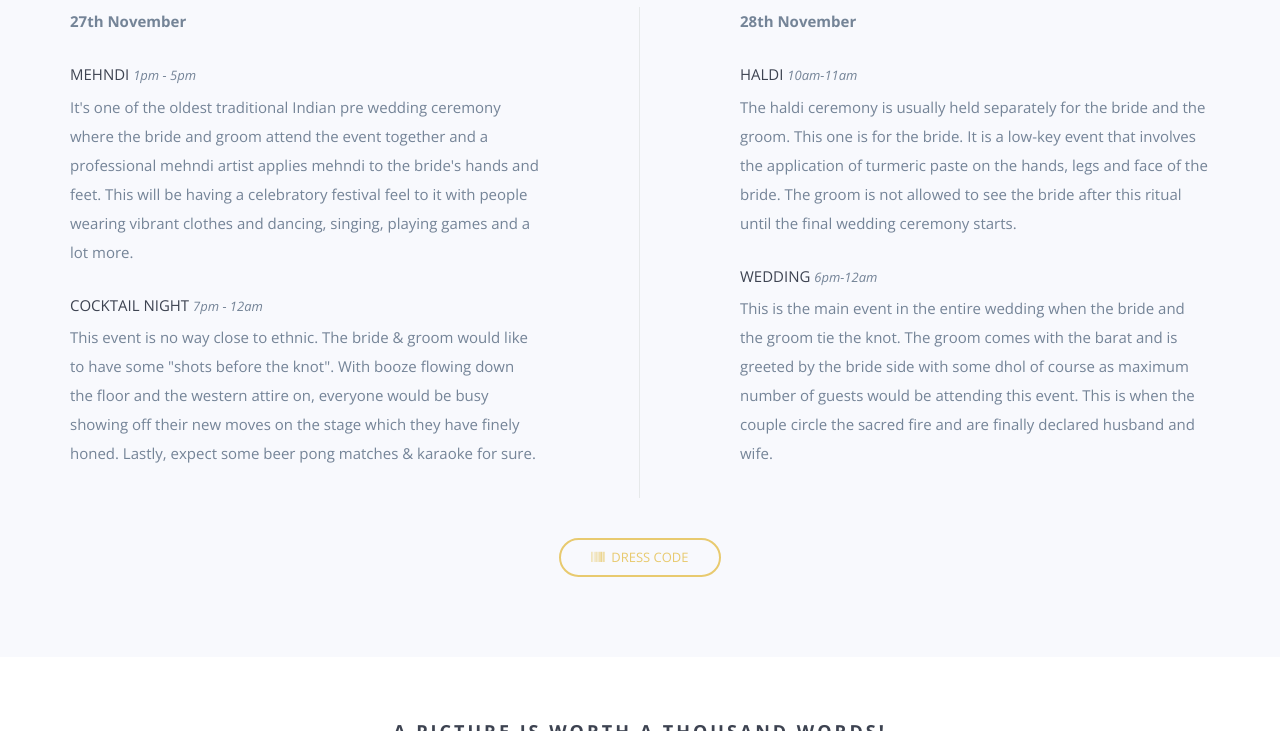
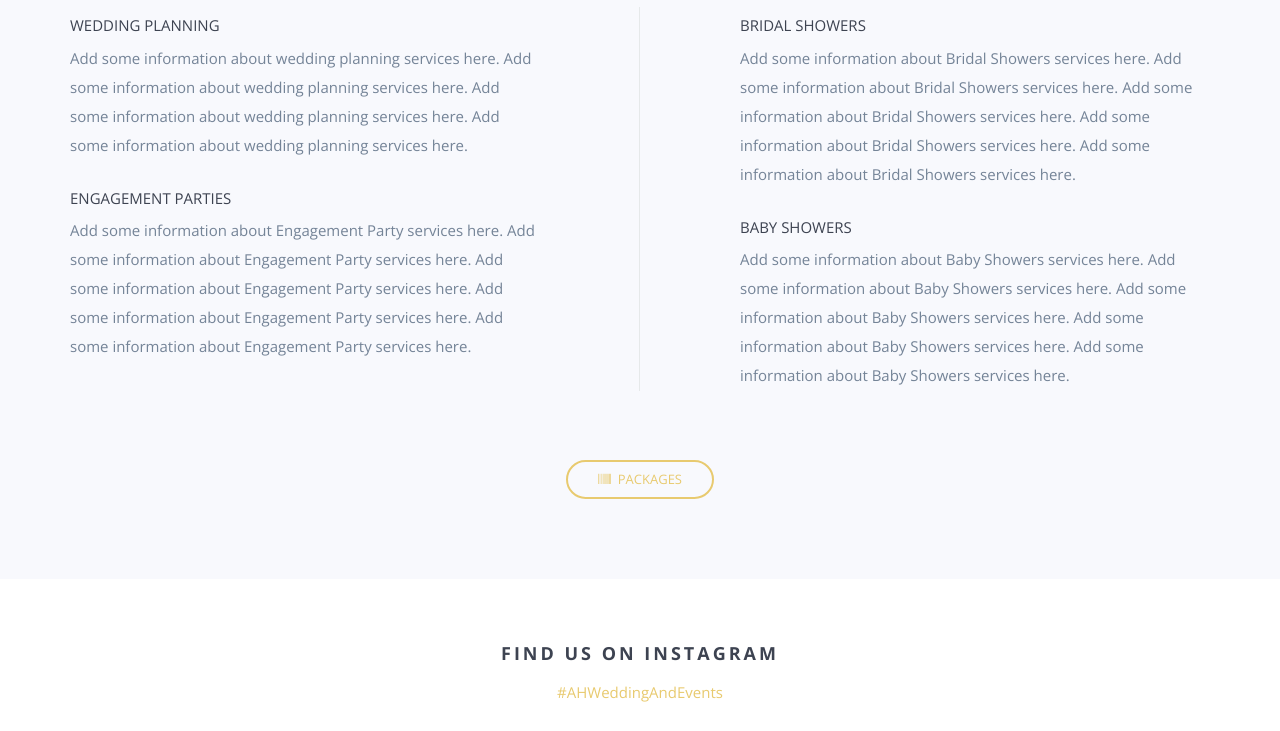
Before and after one commit to Hagan18/hagan18.github.io, a website: page index.html in a window 1280 px wide. Shown: the part 1603-2334 px from the top of the page. Drawn offline with nearby package versions, Linux system fonts and the light colour scheme; some packages are replaced by stand-ins of ours; a script that the page names is missing; files whose address does not match are found by name.

Commit message:
Update wording

```diff
--- a/index.html
+++ b/index.html
@@ -137,46 +137,52 @@
         <div class="row">
             <div class="col-md-6 col-sm-12 col-xs-12 leftcol">
                 <!-- <div class="wp3"> -->
-                    <p><strong>27th November</strong></p>
+                    <!-- <p><strong>27th November</strong></p> -->
 
-                    <h5>Mehndi <span class="time">1PM - 5PM</span></h5>
-                    <p>It's one of the oldest traditional Indian pre wedding ceremony where the bride and groom
-                        attend the event together and a professional mehndi artist applies
-                        mehndi to the bride's hands and feet. This will be having a celebratory
-                        festival feel to it with people wearing vibrant clothes and dancing, singing, playing
-                        games and a lot more.</p>
+                    <h5>Wedding Planning <!-- <span class="time">1PM - 5PM</span>--></h5>
+                    <p>Add some information about wedding planning services here.
+                        Add some information about wedding planning services here.
+                        Add some information about wedding planning services here.
+                        Add some information about wedding planning services here.
+                    </p>
                 <!-- </div> -->
                 <!-- <div class="wp5"> -->
-                    <h5>Cocktail Night <span class="time">7PM - 12AM</span></h5>
-                    <p>This event is no way close to ethnic. The bride & groom would like to have some "shots before the
-                        knot". With booze flowing down the floor and the western attire on, everyone would be busy
-                        showing off their new moves on the stage which they have finely honed. Lastly, expect some beer
-                        pong matches & karaoke for sure.</p>
+                    <h5>Engagement Parties <!-- <span class="time">7PM - 12AM</span>--></h5>
+                    <p>Add some information about Engagement Party services here.
+                        Add some information about Engagement Party services here.
+                        Add some information about Engagement Party services here.
+                        Add some information about Engagement Party services here.
+                        Add some information about Engagement Party services here.
+                    </p>
                 <!-- </div> -->
             </div>
             <div class="col-md-6 col-sm-12 col-xs-12 rightcol">
                 <!-- <div class="wp4"> -->
-                    <p><strong>28th November</strong></p>
+                    <!-- <p><strong>28th November</strong></p> -->
 
-                    <h5>Haldi <span class="time">10AM-11AM</span></h5>
-                    <p>The haldi ceremony is usually held separately for the bride and the groom. This one is for the
-                        bride. It is a low-key event that involves the application of turmeric paste on the hands, legs
-                        and face of the bride. The groom is not allowed to see the bride after this ritual until the
-                        final wedding ceremony starts.</p>
+                    <h5>Bridal Showers <!-- <span class="time">10AM-11AM</span>--></h5>
+                    <p>Add some information about Bridal Showers services here.
+                        Add some information about Bridal Showers services here.
+                        Add some information about Bridal Showers services here.
+                        Add some information about Bridal Showers services here.
+                        Add some information about Bridal Showers services here.
+                    </p>
                 <!-- </div> -->
                 <!-- <div class="wp6"> -->
-                    <h5>Wedding <span class="time">6PM-12AM</span></h5>
-                    <p>This is the main event in the entire wedding when the bride and the groom tie the
-                        knot. The groom comes with the barat and is greeted by the bride side with some dhol of course
-                        as maximum number of guests would be attending this event. This is when the couple circle the
-                        sacred fire and are finally declared husband and wife.</p>
+                    <h5>Baby Showers <!-- <span class="time">6PM-12AM</span> --></h5>
+                    <p>Add some information about Baby Showers services here.
+                        Add some information about Baby Showers services here.
+                        Add some information about Baby Showers services here.
+                        Add some information about Baby Showers services here.
+                        Add some information about Baby Showers services here.
+                    </p>
                 <!-- </div> -->
             </div>
         </div>
         <div class="row section-padding">
             <div class="col-md-4 col-md-offset-4 text-center">
                 <a class="btn btn-accent btn-small" data-toggle="modal" data-target="#dc-modal">
-                    <i class="fa fa-barcode"></i>&nbsp;&nbsp;Dress code
+                    <i class="fa fa-barcode"></i>&nbsp;&nbsp;Packages
                 </a>
             </div>
         </div>
@@ -192,8 +198,8 @@
                 <div class="modal-body">
                     <button type="button" class="close" data-dismiss="modal" aria-label="Close"><span>&times;</span>
                     </button>
-                    <h3 class="text-center section-padding">Ugh... dress codes?</h3>
-                    <h5>Mehndi <span class="time">1PM - 5PM</span></h5>
+                    <h3 class="text-center section-padding">Packages</h3>
+                    <!-- <h5>Mehndi <span class="time">1PM - 5PM</span></h5>
                     <p>
                         <strong>Ethnic indian wear</strong>
                         <br>
@@ -223,7 +229,7 @@
                         goes on whereas gentlemen can wear any kind of suit or just blazer. If you don't like to wear a
                         suit/blazer, you can do a <a
                             href="https://www.pinterest.com/ramswarooppatra/high-neck-jackets-for-men/">high-neck
-                        (band gala) waistcoat & shirt</a> combo.
+                        (band gala) waistcoat & shirt</a> combo. -->
                     </p>
                 </div>
             </div><!-- /.modal-content -->
@@ -236,9 +242,9 @@
     <div class="container">
         <div class="row">
             <div class="col-md-12 text-center">
-                <h3>A picture is worth a thousand words!</h3>
-                <p>Help us capture the moment, tag your photos with the hashtag
-                    <a href="https://instagram.com/explore/tags/ramandantara/" target="_blank">#RamAndAntara</a>
+                <h3>Find Us On Instagram</h3>
+                <p><!--Help us capture the moment, tag your photos with the hashtag-->
+                    <a href="https://www.instagram.com/ahweddingandevents/" target="_blank">#AHWeddingAndEvents</a>
                 </p>
             </div>
         </div>
@@ -443,7 +449,6 @@
                             <div class="form-input-group">
                                 <i class="fa fa-key"></i><input type="date" name="date" class=""
                                                                 class="" min="0"
-                                                                placeholder="Invite code"
                                                                 required>
                             </div>
                         </div>
```
